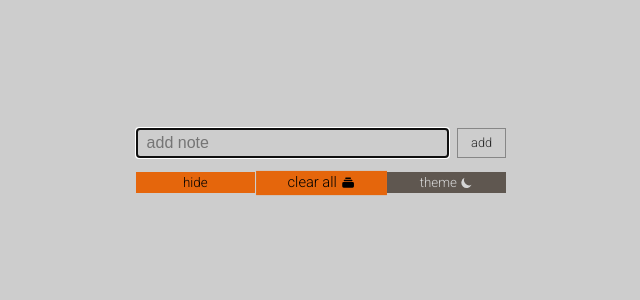
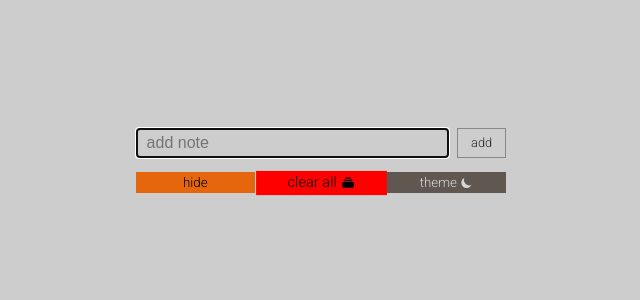
Before and after one commit to booi-dev/todo-redux-app, a React (Vite) app: page / in a window 1280 px wide. In both pictures the pointer is over the button "clear all". Shown: the top 300 px of the page, without its empty margins (319-959 px from the left). Built offline with nearby package versions, Linux system fonts and the light colour scheme.

Commit message:
Add warning red on hover clear-all btn

```diff
--- a/src/components/SettingPanel.css
+++ b/src/components/SettingPanel.css
@@ -29,6 +29,10 @@
   scale: 1.1;
 }
 
+.clear-all-btn:hover {
+  background-color: red;
+}
+
 .toggle-dark-theme-btn.dark {
   background-color: #e4d0c1;
 }
--- a/src/components/SettingPanel.jsx
+++ b/src/components/SettingPanel.jsx
@@ -39,6 +39,7 @@ function SettingPanel(props) {
 
             <button type="button"
                 onClick={clearAllTodo}
+                className="clear-all-btn"
             >
                 <span type='button' className={`clear-btn btn--setting ${theme}`}>clear all</span>
                 <HiCollection />
```
